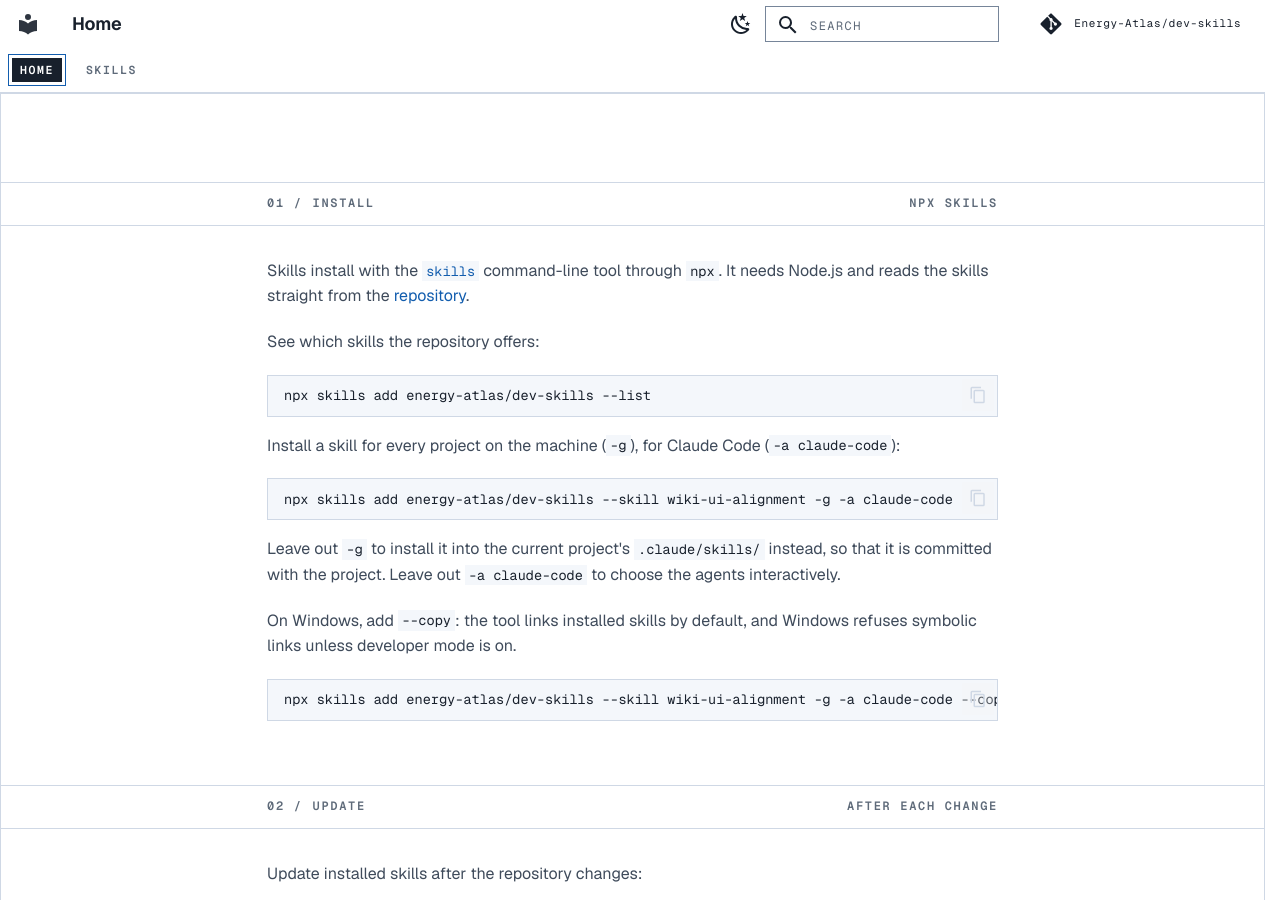
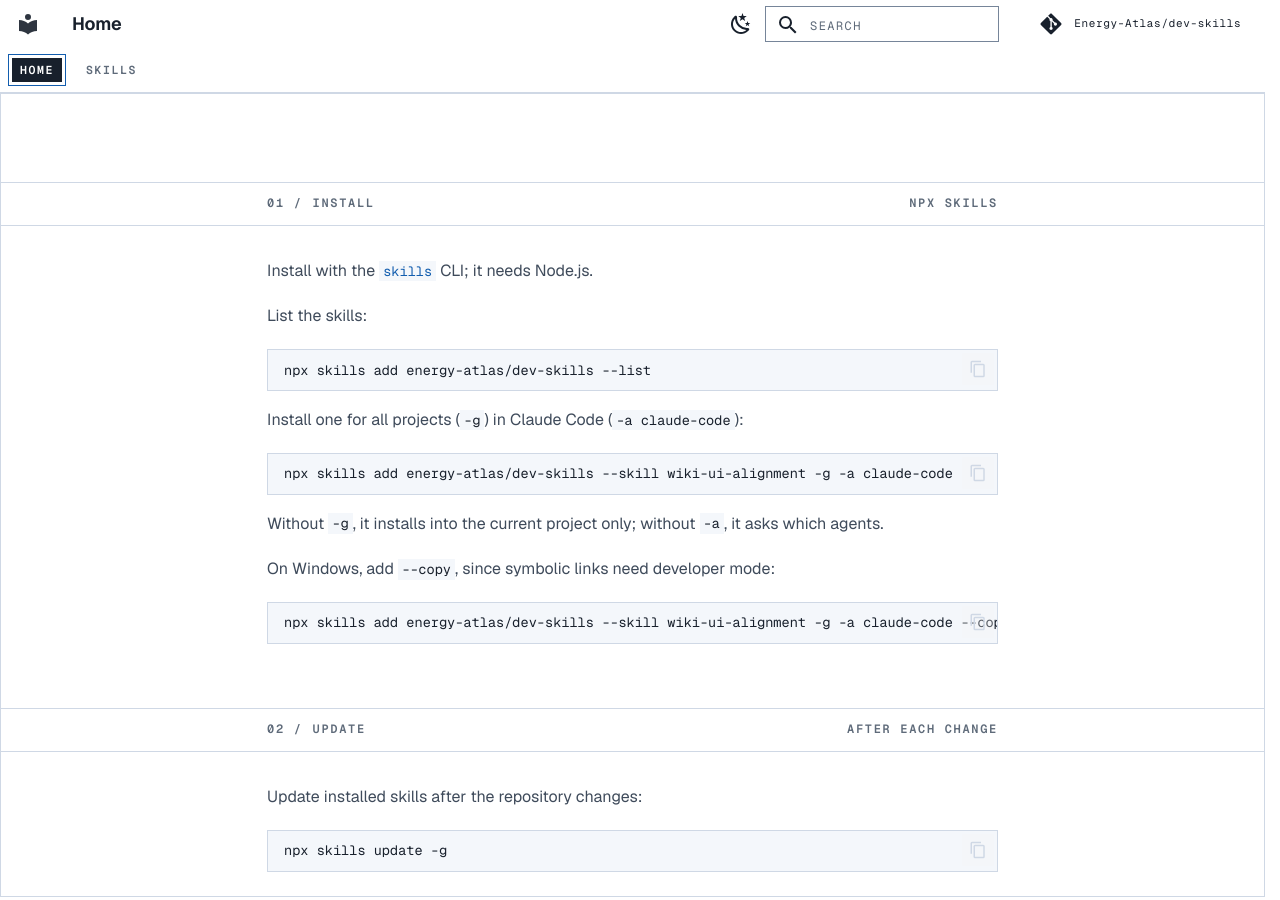
Before and after one commit to Energy-Atlas/dev-skills, an MkDocs documentation site: the page built from docs/index.md, in a window 1280 px wide and 900 px high, scrolled down 278 px. Built offline with MkDocs 1.6.1 and Material for MkDocs 9.7.7, drawn with Linux system fonts in a browser that asks for light colours; comment, search, counter and statistics services are not loaded.

Commit message:
docs(site): simplify the install instructions on the landing page
Co-Authored-By: Claude Opus 5.5 <noreply@anthropic.com>

````diff
--- a/docs/index.md
+++ b/docs/index.md
@@ -14,26 +14,23 @@ Skills for the development across the EnergyAtlas ecosystem.
 
 ## Install { .ea-strip data-index="01" data-note="npx skills" }
 
-Skills install with the [`skills`](https://github.com/vercel-labs/skills) command-line tool through `npx`. It needs
-Node.js and reads the skills straight from the [repository](https://github.com/Energy-Atlas/dev-skills).
+Install with the [`skills`](https://github.com/vercel-labs/skills) CLI; it needs Node.js.
 
-See which skills the repository offers:
+List the skills:
 
 ```bash
 npx skills add energy-atlas/dev-skills --list
 ```
 
-Install a skill for every project on the machine (`-g`), for Claude Code (`-a claude-code`):
+Install one for all projects (`-g`) in Claude Code (`-a claude-code`):
 
 ```bash
 npx skills add energy-atlas/dev-skills --skill wiki-ui-alignment -g -a claude-code
 ```
 
-Leave out `-g` to install it into the current project's `.claude/skills/` instead, so that it is committed with the
-project. Leave out `-a claude-code` to choose the agents interactively.
+Without `-g`, it installs into the current project only; without `-a`, it asks which agents.
 
-On Windows, add `--copy`: the tool links installed skills by default, and Windows refuses symbolic links unless developer
-mode is on.
+On Windows, add `--copy`, since symbolic links need developer mode:
 
 ```bash
 npx skills add energy-atlas/dev-skills --skill wiki-ui-alignment -g -a claude-code --copy
````
